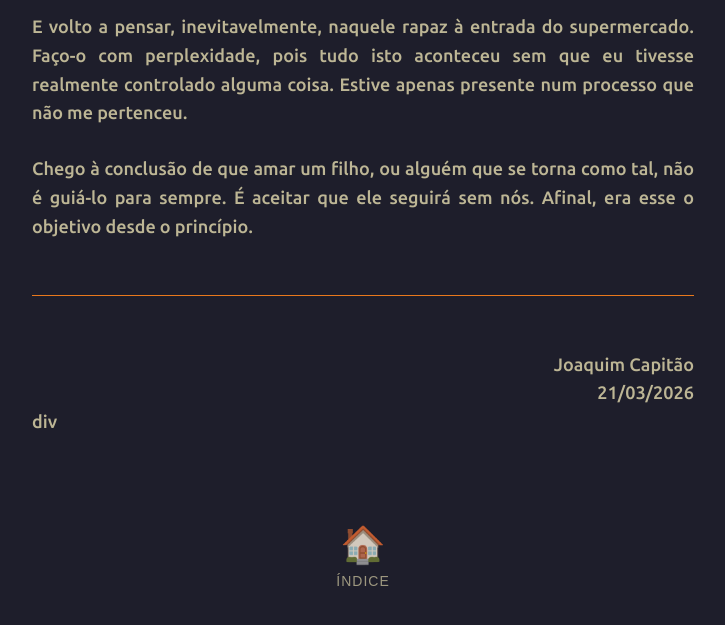
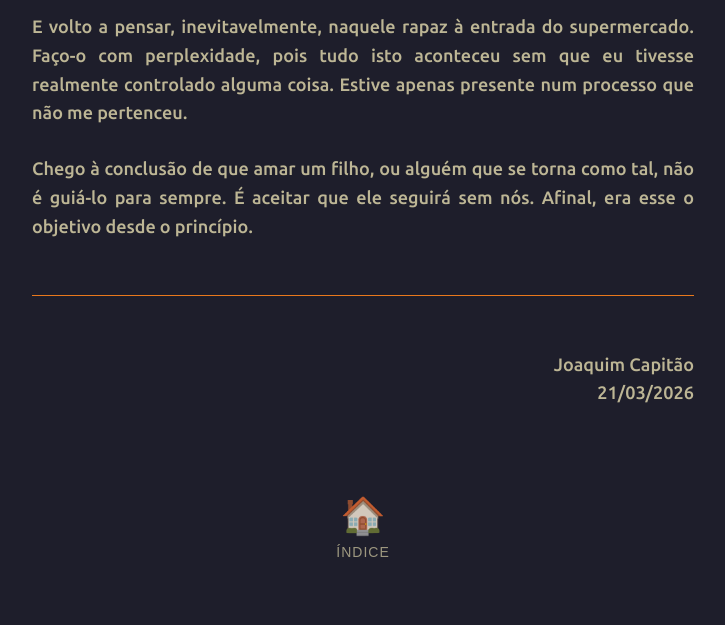
Before and after one commit to joaquim-capitao/queime-depois-de-ler, a Jekyll site: the page built from carta-a-um-filho.md, in a window 1280 px wide and 900 px high, scrolled down 1182 px, cut to the strip 250-875 px from the top of the window. Shown: the whole strip, without its empty margins (277-1002 px from the left). Built offline with Jekyll 4.4.1, drawn with Linux system fonts in a browser that asks for light colours; our own code applies the rules of GitHub Pages for plain Markdown files.

Commit message:
Fix HTML formatting in carta-a-um-filho.md

```diff
--- a/carta-a-um-filho.md
+++ b/carta-a-um-filho.md
@@ -24,4 +24,4 @@ Chego à conclusão de que amar um filho, ou alguém que se torna como tal, não
 ---
 
 <div align="right">Joaquim Capitão</div>
-<div align="right">21/03/2026</div>div
+<div align="right">21/03/2026</div>
```
